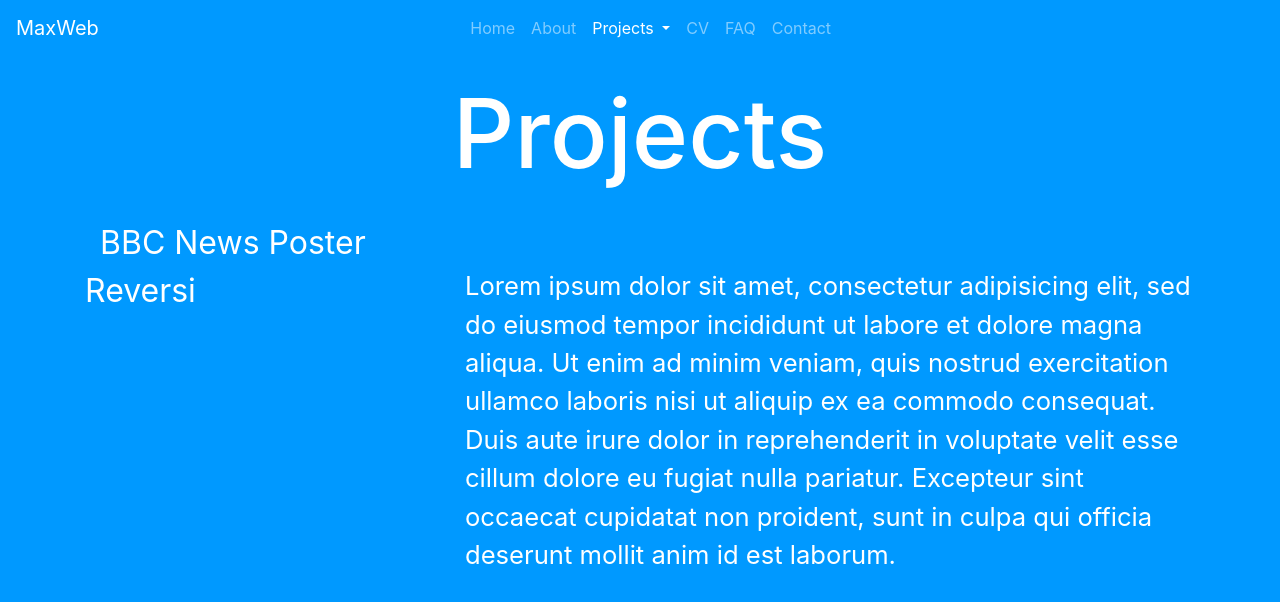
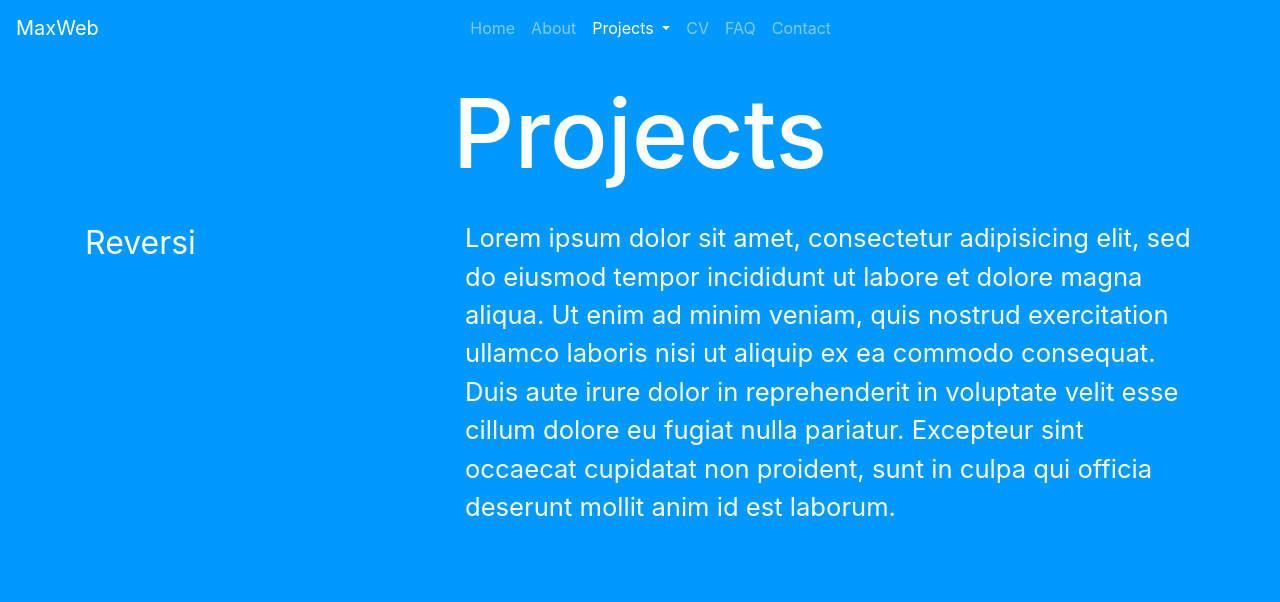
Before and after one commit to maxwillkelly/maxwillkelly.github.io, a plain HTML site: page _site/allProjects.html in a window 1280 px wide. Drawn offline with Linux system fonts and the light colour scheme.

Commit message:
Removal of lone subheading

```diff
--- a/_site/allProjects.html
+++ b/_site/allProjects.html
@@ -114,10 +114,10 @@
           </div>
           <!-- <div class="row">
           <!-- Creates a column for 1/3 of the page -->
-          <div class="col-sm-4">
-            <!-- BBC News Poster SubHeading -->
-            <a class="subHeading" href="bbcNewsPoster.html">BBC News Poster</a>
-          </div>
+          <!-- <div class="col-sm-4"> -->
+          <!-- BBC News Poster SubHeading -->
+          <!-- <a class="subHeading" href="bbcNewsPoster.html">BBC News Poster</a> -->
+          <!-- </div> -->
           <!-- Creates a column for 2/3 of the page -->
           <!-- <div class="col-sm-8"> -->
           <!-- BBC News Poster Description -->
```
Also changed, not shown: allProjects.html (+4 -4 lines), _site/bbcNewsPoster.html (line endings or trailing spaces), bbcNewsPoster.html (line endings or trailing spaces).
